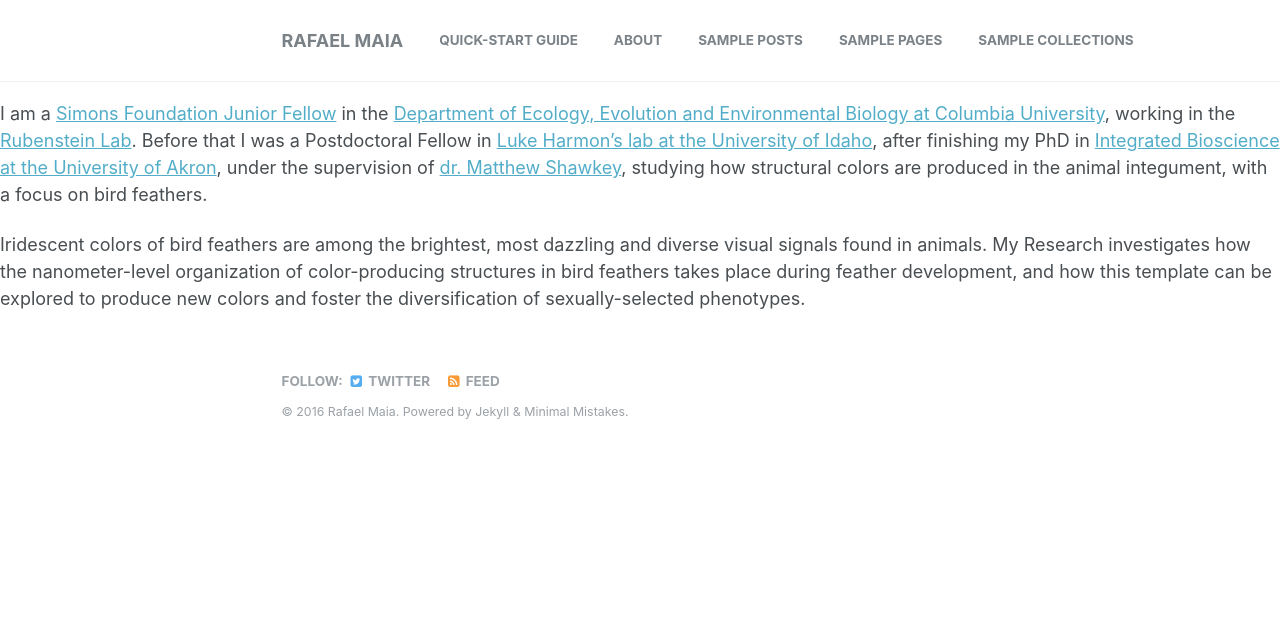
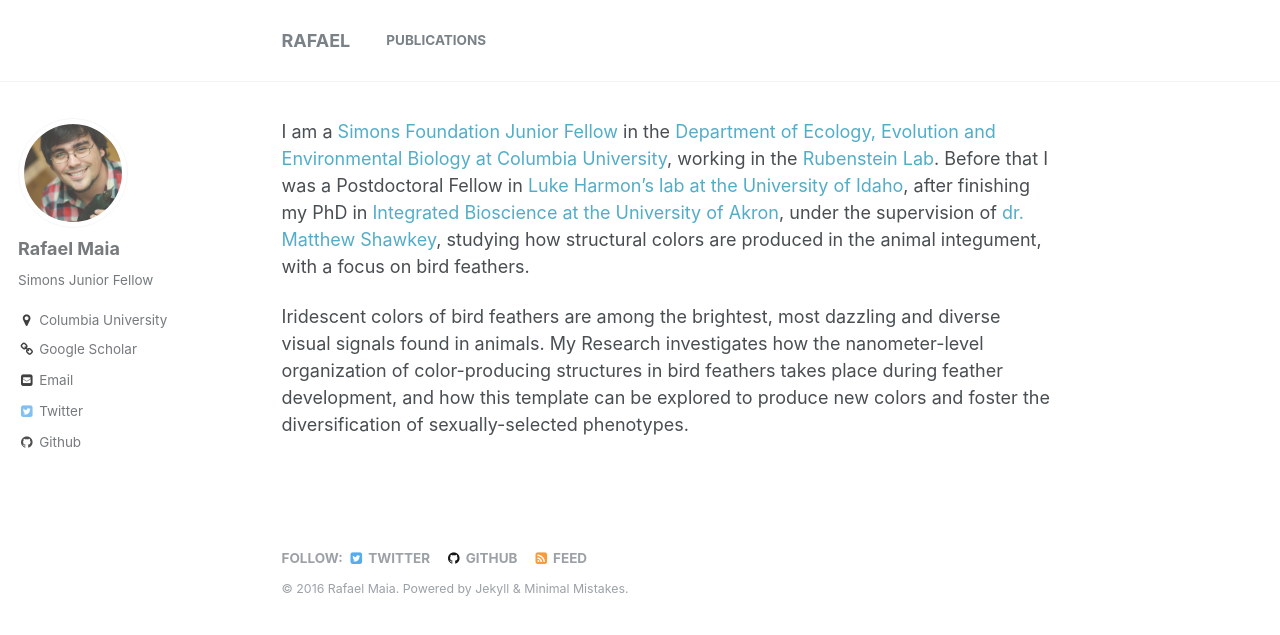
Before and after one commit to rmaia/rmaia.github.io, a Jekyll site: the page built from index.md, in a window 1280 px wide. Shown: the top 635 px of the page. Built offline with Jekyll 4.4.1, drawn with Linux system fonts in a browser that asks for light colours; the list of posts is cut into pages by our own code.

```diff
--- a/_config.yml
+++ b/_config.yml
@@ -7,7 +7,7 @@
 
 # Site Settings
 locale                   : "en-US"
-title                    : "Rafael Maia"
+title                    : "Rafael"
 title_separator          : "-"
 name                     : "Rafael Maia"
 description              : "Simons Junior Fellow"
@@ -61,19 +61,19 @@ google_ad_slot           :
 
 # Site Author
 author:
-  name             : "Your Name"
+  name             : "Rafael Maia"
   avatar           : "twitvatar250.jpg"
-  bio              : "I am an amazing person."
-  location         : "Somewhere"
-  email            :
-  uri              :
+  bio              : "Simons Junior Fellow"
+  location         : "Columbia University"
+  email            : "rm32@columbia.edu"
+  uri              : "https://scholar.google.com/citations?user=9WJAHYQAAAAJ"
   bitbucket        :
   codepen          :
   dribbble         :
   flickr           :
   facebook         :
   foursquare       :
-  github           :
+  github           : "rmaia"
   google_plus      :
   keybase          :
   instagram        :
@@ -84,7 +84,7 @@ author:
   stackoverflow    : # http://stackoverflow.com/users/123456/username
   steam            :
   tumblr           :
-  twitter          :
+  twitter          : "hylopsar"
   vine             :
   weibo            :
   xing             :
--- a/_data/navigation.yml
+++ b/_data/navigation.yml
@@ -1,16 +1,4 @@
 # main links links
 main:
-  - title: "Quick-Start Guide"
-    url: https://mmistakes.github.io/minimal-mistakes/docs/quick-start-guide/
-
-  - title: "About"
-    url: https://mmistakes.github.io/minimal-mistakes/
-
-  - title: "Sample Posts"
-    url: https://mmistakes.github.io/minimal-mistakes/year-archive/
-
-  - title: "Sample Pages"
-    url: https://mmistakes.github.io/minimal-mistakes/page-archive/
-
-  - title: "Sample Collections"
-    url: https://mmistakes.github.io/minimal-mistakes/collection-archive/
+  - title: "Publications"
+    url: /publications/
--- a/_data/ui-text.yml
+++ b/_data/ui-text.yml
@@ -24,7 +24,7 @@ en: &DEFAULT_EN
   follow_label          : "Follow:"
   feed_label            : "Feed"
   powered_by            : "Powered by"
-  website_label         : "Website"
+  website_label         : "Google Scholar"
   email_label           : "Email"
 en-US:
   <<: *DEFAULT_EN
--- /dev/null
+++ b/_layouts/singlenohead.html
@@ -0,0 +1,69 @@
+---
+layout: default
+---
+
+{% include base_path %}
+
+{% if (page.header.overlay_color or page.header.overlay_image) or page.header.image %}
+  {% include page__hero.html %}
+{% endif %}
+
+{% if page.url != "/" and site.breadcrumbs %}
+  {% unless paginator %}
+    {% include breadcrumbs.html %}
+  {% endunless %}
+{% endif %}
+
+<div id="main" role="main">
+  {% include sidebar.html %}
+
+  <article class="page" itemscope itemtype="http://schema.org/CreativeWork">
+    {% if page.title %}<meta itemprop="headline" content="{{ page.title | markdownify | strip_html | strip_newlines | escape_once }}">{% endif %}
+    {% if page.excerpt %}<meta itemprop="description" content="{{ page.excerpt | markdownify | strip_html | strip_newlines | escape_once }}">{% endif %}
+    {% if page.date %}<meta itemprop="datePublished" content="{{ page.date | date: "%B %d, %Y" }}">{% endif %}
+    {% if page.modified %}<meta itemprop="dateModified" content="{{ page.modified | date: "%B %d, %Y" }}">{% endif %}
+
+    <div class="page__inner-wrap">
+
+
+      <section class="page__content" itemprop="text">
+        {{ content }}
+        {% if page.link %}<div><a href="{{ page.link }}" class="btn">{{ site.data.ui-text[site.locale].ext_link_label }}</a></div>{% endif %}
+      </section>
+
+      <footer class="page__meta">
+        {% if site.data.ui-text[site.locale].meta_label %}
+          <h4 class="page__meta-title">{{ site.data.ui-text[site.locale].meta_label }}</h4>
+        {% endif %}
+        {% include page__taxonomy.html %}
+        {% if page.modified %}
+          <p class="page__date"><strong><i class="fa fa-fw fa-calendar" aria-hidden="true"></i> {{ site.data.ui-text[site.locale].date_label }}</strong> <time datetime="{{ page.modified | date: "%Y-%m-%d" }}">{{ page.modified | date: "%B %d, %Y" }}</time></p>
+        {% elsif page.date %}
+          <p class="page__date"><strong><i class="fa fa-fw fa-calendar" aria-hidden="true"></i> {{ site.data.ui-text[site.locale].date_label }}</strong> <time datetime="{{ page.date | date_to_xmlschema }}">{{ page.date | date: "%B %d, %Y" }}</time></p>
+        {% endif %}
+      </footer>
+
+      {% if page.share %}{% include social-share.html %}{% endif %}
+
+      {% include post_pagination.html %}
+    </div>
+
+    {% if site.comments.provider and page.comments %}
+      {% include comments.html %}
+    {% endif %}
+  </article>
+
+  {% comment %}<!-- only show related on a post page when not disabled -->{% endcomment %}
+  {% if page.id and page.related and site.related_posts.size > 0 %}
+    <div class="page__related">
+      {% if site.data.ui-text[site.locale].related_label %}
+        <h4 class="page__related-title">{{ site.data.ui-text[site.locale].related_label }}</h4>
+      {% endif %}
+      <div class="grid__wrapper">
+        {% for post in site.related_posts limit:4 %}
+          {% include archive-single.html type="grid" %}
+        {% endfor %}
+      </div>
+    </div>
+  {% endif %}
+</div>
```
Also changed, not shown: index.md (+2 -1 lines), publications.md (+30 -46 lines), research.md (deleted, +0 -28 lines), software.md (deleted, +0 -30 lines), README.md.
